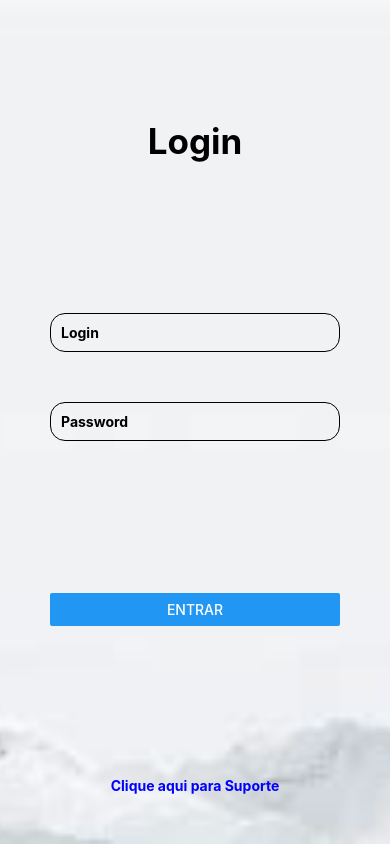
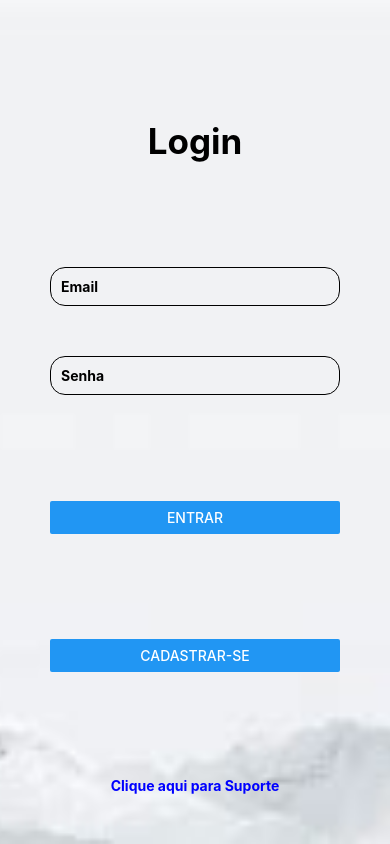
Before and after one commit to murilooop/mobile, a React Native app: screen /Login in a window 390 px wide. Built offline with nearby package versions, Linux system fonts and the light colour scheme.

Commit message:
Senhas e Emails

```diff
--- a/App.js
+++ b/App.js
@@ -10,6 +10,7 @@ import Login from './screens/login';
 import Feed from './screens/Feed';
 import Contador from './screens/contador';
 import Product from './screens/Product';
+import Registro from './screens/SignUp';
 
 function BottomTabs(){
   const Bottom = createBottomTabNavigator();
@@ -71,6 +72,7 @@ export default function App() {
       <Stack.Navigator>
         <Stack.Screen options={{headerShown:false}} name='Login' component={Login}/>
         <Stack.Screen options={{headerShown:false}} name='HomeTab' component={BottomTabs}/>
+        <Stack.Screen options={{headerShown:false}} name='Cadastro' component={Registro}/>
       </Stack.Navigator>
     </NavigationContainer>
   );
--- a/package.json
+++ b/package.json
@@ -16,12 +16,13 @@
     "@react-navigation/stack": "^7.2.1",
     "expo": "~52.0.37",
     "expo-status-bar": "~2.0.1",
+    "firebase": "^11.6.1",
     "react": "18.3.1",
     "react-dom": "18.3.1",
     "react-native": "0.76.7",
     "react-native-gesture-handler": "~2.20.2",
-    "react-native-web": "~0.19.13",
-    "react-native-reanimated": "~3.16.1"
+    "react-native-reanimated": "~3.16.1",
+    "react-native-web": "~0.19.13"
   },
   "devDependencies": {
     "@babel/core": "^7.20.0"
--- /dev/null
+++ b/screens/SignUp.js
@@ -0,0 +1,76 @@
+import {View, TextInput, Button, StyleSheet, Text } from "react-native"
+import { useState } from "react"
+
+import { createUserWithEmailAndPassword, getAuth } from "firebase/auth";
+import { auth } from "./controler";
+
+
+export default function SignUp({navigation}){
+
+    const [email, setEmail] = useState("");
+    const [senha, setSenha] = useState("");
+
+
+
+    const cadastroUser = () => {
+        createUserWithEmailAndPassword(auth, email, senha).then((userCredential) => {
+        console.log('cadastrado!', userCredential.user.email);
+        navigation.navigate('Login');
+
+  })
+  .catch((error) => {
+    console.log("ERRO", error.message);
+  });
+    }
+
+    return(
+        <View style = {styles.container}>
+            <Text style = {styles.title}>CADASTRO</Text>
+
+            <TextInput
+            style = {styles.input}
+            placeholder="Email"
+            value={email}
+            onChangeText={setEmail}
+            />
+            <TextInput
+            style = {styles.input}
+            placeholder="Senha"
+            value={senha}
+            onChangeText={setSenha}
+            />
+            <Button
+            color={'gray'}
+            title="Cadastrar"
+            onPress={cadastroUser}
+            />
+            <Button
+            color={'gray'}
+            title="Login"
+            onPress={() => navigation.navigate('Login')}
+            />
+        </View>
+    )
+
+}
+
+const styles = StyleSheet.create({
+    container:{
+        flex: 1,
+        padding:50,
+        justifyContent: 'space-evenly',
+        alignContent: 'center',
+        padding: 40
+    },
+    title:{
+        textAlign: 'center',
+        fontSize: 35,
+        fontWeight: 'bold'
+    },
+    input:{
+        borderWidth: 1,
+        borderRadius: '15px',
+        padding:10,
+        fontWeight: 'bold',
+    }
+})
--- /dev/null
+++ b/screens/controler.js
@@ -0,0 +1,21 @@
+// Import the functions you need from the SDKs you need
+import { initializeApp } from "firebase/app";
+// TODO: Add SDKs for Firebase products that you want to use
+// https://firebase.google.com/docs/web/setup#available-libraries
+
+import {getAuth} from "firebase/auth";
+
+// Your web app's Firebase configuration
+const firebaseConfig = {
+  apiKey: "AIzaSyC9_dDAwAozmTXsbNoCLYOC267fRn-wnUY",
+  authDomain: "aulasm025.firebaseapp.com",
+  projectId: "aulasm025",
+  storageBucket: "aulasm025.firebasestorage.app",
+  messagingSenderId: "193860459681",
+  appId: "1:193860459681:web:53d2a2d0c76cd2ac7ca4e0"
+};
+
+// Initialize Firebase
+const app = initializeApp(firebaseConfig);
+
+export const auth = getAuth(app);
--- a/screens/login.js
+++ b/screens/login.js
@@ -1,19 +1,46 @@
 import {Text, View, StyleSheet, Image, TextInput, Button} from 'react-native';
 import background4 from '../images/white background.jpg'
 import { ImageBackground } from 'react-native-web';
-
+import { useState } from "react"
+import { signInWithEmailAndPassword } from 'firebase/auth';
+import { auth } from './controler';
 
 export default function Login({navigation}){
+
+    const [email, setEmail] = useState("");
+    const [senha, setSenha] = useState("");
+
+    const VerificaUser = () => {
+        signInWithEmailAndPassword(auth,email,senha).then(userCredential => {
+            console.log('usuario logado', userCredential.user.email)
+            navigation.navigate('HomeTab');
+        })
+        .catch((error) => {
+            console.log('erro em logar', error.message);
+        })
+    }
+
     return(
         <ImageBackground style = {{flex: 1, width: '100%', height: '100%'}} source = {background4}>
             <View style = {styles.loginpage}>
                 <View style = {styles.gapview}><Text style = {styles.title}>Login</Text>
             </View>
                 <View style = {styles.inputs}>
-                    <TextInput style = {styles.input} placeholder='Login'/>
-                    <TextInput style = {styles.input} placeholder='Password'/>
+                    <TextInput
+                                style = {styles.input}
+                                placeholder="Email"
+                                value={email}
+                                onChangeText={setEmail}
+                                />
+                                <TextInput
+                                style = {styles.input}
+                                placeholder="Senha"
+                                value={senha}
+                                onChangeText={setSenha}
+                                />
                 </View>
-                <Button title ="Entrar" onPress={() => navigation.navigate('HomeTab')}/>
+                <Button title ="Entrar" onPress={VerificaUser} />
+                <Button title ="Cadastrar-se" onPress={() => navigation.navigate('Cadastro')}/>
                 <View style = {styles.credits}>
                     <Text style={styles.textcredits}>Clique aqui para Suporte</Text>
                 </View>
```
Also changed, not shown: 1 other file (tests, documents, lock files or other folders).
